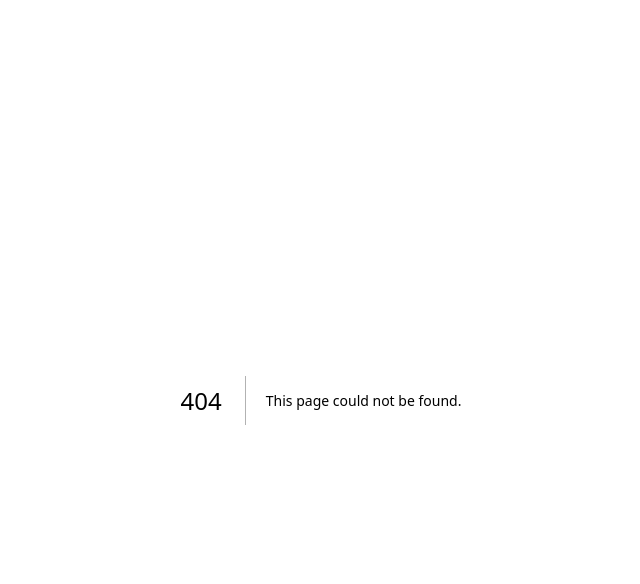
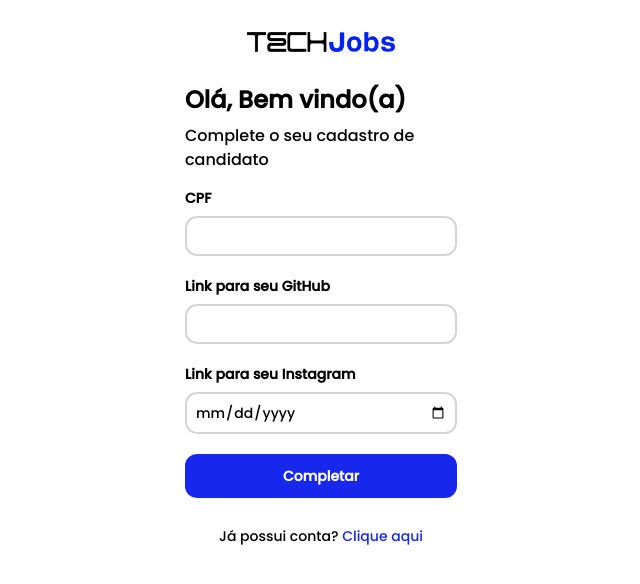
Before and after one commit to aughustuss/EmpregosTech, a Next.js app in the folder frontend/: page /completeEnterprise in a window 1280 px wide. Before the commit this address had no page. Shown: the top 584 px of the page, without its empty margins (319-959 px from the left). Built offline with nearby package versions, Linux system fonts and the light colour scheme.

Commit message:
add pages

```diff
--- /dev/null
+++ b/frontend/src/app/completeCandidate/page.tsx
@@ -0,0 +1,60 @@
+"use client";
+import Button from "@/components/Button";
+import Heading from "@/components/Heading";
+import Input from "@/components/Input";
+import { useRouter } from "next/navigation";
+import React from "react";
+import { useForm } from "react-hook-form";
+
+const CompleteCandidateRegistration = () => {
+    const router = useRouter();
+    const {
+      register,
+      handleSubmit,
+      formState: { errors },
+    } = useForm();
+
+    const onSubmit = (data: any) => {};
+    return (
+      <>
+        <div className="flex flex-col items-center w-full h-auto justify-center ">
+          <div className="bg-transparent p-6 w-full md:w-[25%]  ">
+            <Heading
+              title="Olá"
+              subtitle="Complete o seu cadastro de candidato"
+            />
+            <form
+              className="mt-4 flex flex-col gap-y-3 w-full"
+              onSubmit={handleSubmit(onSubmit)}
+            >
+              <Input
+                label="CPF"
+                id="ucFirstName"
+                register={register}
+                type="text"
+                required
+              />
+              <Input
+                label="Link para seu GitHub"
+                id="ucLastName"
+                register={register}
+                type="text"
+                required
+              />
+
+              <Input
+                label="Link para seu Instagram"
+                id="ucBirthDate"
+                register={register}
+                type="text"
+                required
+              />
+              <Button text="Completar" type="submit" />
+            </form>
+          </div>
+        </div>
+      </>
+    );
+};
+
+export default CompleteCandidateRegistration;
--- /dev/null
+++ b/frontend/src/app/completeEnterprise/page.tsx
@@ -0,0 +1,72 @@
+"use client"
+import Button from '@/components/Button';
+import Heading from '@/components/Heading';
+import Input from '@/components/Input';
+import { useRouter } from 'next/navigation';
+import React from 'react'
+import { useForm } from 'react-hook-form';
+
+const CompleteEnterpriseRegistration = () => {
+    const router = useRouter();
+    const {
+      register,
+      handleSubmit,
+      formState: { errors },
+    } = useForm();
+
+    const onSubmit = (data: any) => {};
+    return (
+      <>
+        <div className="flex flex-col items-center w-full h-auto justify-center ">
+          <div className="bg-transparent p-6 w-full md:w-[25%]  ">
+            <Heading
+              title="Olá, Bem vindo(a)"
+              subtitle="Complete o seu cadastro de candidato"
+            />
+            <form
+              className="mt-4 flex flex-col gap-y-3 w-full"
+              onSubmit={handleSubmit(onSubmit)}
+            >
+              <Input
+                label="CPF"
+                id="ucFirstName"
+                register={register}
+                type="text"
+                required
+              />
+              <Input
+                label="Link para seu GitHub"
+                id="ucLastName"
+                register={register}
+                type="text"
+                required
+              />
+
+              <Input
+                label="Link para seu Instagram"
+                id="ucBirthDate"
+                register={register}
+                type="date"
+                required
+              />
+              <Button text="Completar" type="submit" />
+
+              <div className="mt-4 text-center">
+                <p className="text-sm border-bodycolor">
+                  Já possui conta?{" "}
+                  <span
+                    className="text-primary cursor-pointer"
+                    onClick={() => router.push("/profile")}
+                  >
+                    Clique aqui
+                  </span>
+                </p>
+              </div>
+            </form>
+          </div>
+        </div>
+      </>
+    );
+}
+
+export default CompleteEnterpriseRegistration
--- a/frontend/src/app/profile/page.tsx
+++ b/frontend/src/app/profile/page.tsx
@@ -4,21 +4,32 @@
 import React from "react";
 import { useRouter } from "next/navigation";
 import Button from "@/components/Button";
-const page = () => {
+const Profile = () => {
   const router = useRouter();
   return (
     <>
+      <main className="relative h-full w-full">
         <NavBar />
-      <main className="min-h-screen h-auto py-[100px] px-8">
-        <section className="shadow-md p-4 rounded-xl flex flex-col gap-y-6 min-h-[600px]">
+        <section className="h-auto px-8">
+          <div className="shadow-md p-4 rounded-xl flex flex-col my-[100px] gap-y-6 min-h-[500px]">
             <div className="flex flex-row gap-x-10 w-full">
               <div className="w-1/3">Foto aqui</div>
               <div className="w-2/3 flex flex-col gap-y-4">
                 <p>Nome</p>
                 <p>Conexoes</p>
                 <div className="flex flex-row gap-1 text-sm">
-                <a href="#" className="bg-primary text-offwhite px-4 py-2 hover:bg-primary/80 transition duration-300 rounded-xl">Link para GitHub</a>
-                <a href="#" className="bg-primary text-offwhite px-4 py-2 hover:bg-primary/80 transition duration-300 rounded-xl">Link para Instagram</a>
+                  <a
+                    href="#"
+                    className="bg-primary text-offwhite px-4 py-2 hover:bg-primary/80 transition duration-300 rounded-xl"
+                  >
+                    Link para GitHub
+                  </a>
+                  <a
+                    href="#"
+                    className="bg-primary text-offwhite px-4 py-2 hover:bg-primary/80 transition duration-300 rounded-xl"
+                  >
+                    Link para Instagram
+                  </a>
                 </div>
               </div>
             </div>
@@ -27,11 +38,15 @@
               text="Visualizar currículo"
               onClick={() => router.push("/")}
             />
+          </div>
         </section>
+      <Footer />
+      <div className="absolute h-full w-full bg-black opacity-50 inset-0 z-50 max-h-screen overflow-hidden">
+        Você deve completar o seu cadastro
+      </div>
       </main>
-      <Footer />
     </>
   );
 };
 
-export default page;
+export default Profile;
--- a/frontend/src/components/Footer/Footer.tsx
+++ b/frontend/src/components/Footer/Footer.tsx
@@ -5,7 +5,7 @@
 const Footer = () => {
   return (
     <>
-      <footer className="border-t w-full h-[150px] bg-white z-50 shadow-sm mt-[100px] py-6 flex flex-col justify-between">
+      <footer className="border-t w-full h-[150px] bg-white z-50 shadow-sm py-6 flex flex-col justify-between">
         <div className="flex flex-row items-center justify-between w-5/6 mx-auto">
           <div className="flex flex-col gap-y-4">
             <Link href="/" className="flex items-center justify-center ">
```
Lines whose indentation alone changed are shown as unchanged.
